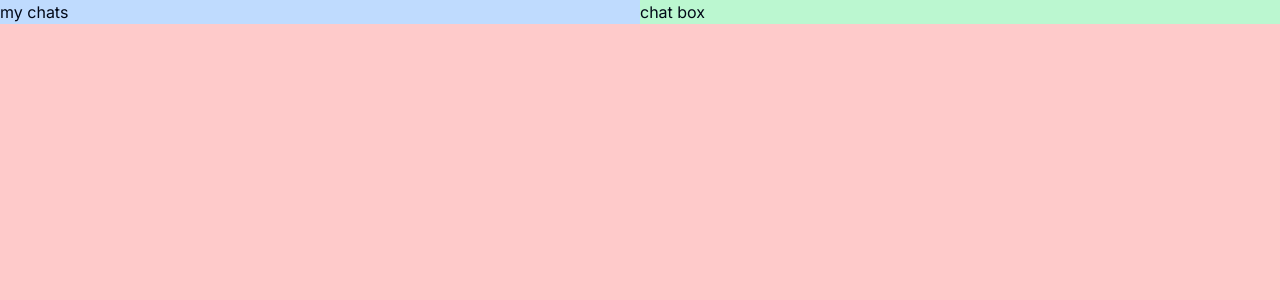
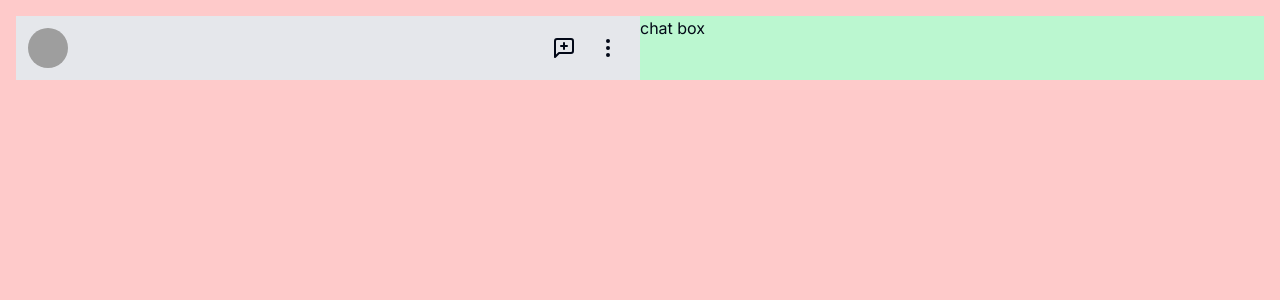
Before and after one commit to rahul4019/WAppConnect, a Next.js app: page /chats in a window 1280 px wide. Shown: the top 300 px of the page. Built offline with nearby package versions, Linux system fonts and the light colour scheme; grey boxes are pictures that could not be loaded.

Commit message:
Add header of mychat section

```diff
--- a/app/chats/page.tsx
+++ b/app/chats/page.tsx
@@ -1,14 +1,19 @@
 import { store } from '@/store';
 import Container from '@/components/ui/container';
+import MyChatHeader from '@/components/ui/MyChatHeader';
 
 export default async function Chats() {
   const userInfo = store.getState().user.userInfo;
 
   return (
-    <div className="flex min-h-screen  min-w-full flex-col bg-red-200">
+    <div className="flex min-h-screen  min-w-full flex-col bg-red-200 p-4">
       <Container>
         <div className="flex w-full justify-between">
-          <div className="hidden flex-1 bg-blue-200 md:flex">my chats</div>
+          {/* My chats section */}
+          <div className="hidden flex-1 bg-blue-200 md:flex">
+            <MyChatHeader />
+          </div>
+          {/* Chat box section */}
           <div className="flex-1 bg-green-200">chat box</div>
         </div>
       </Container>
--- /dev/null
+++ b/components/ui/MyChatHeader.tsx
@@ -0,0 +1,45 @@
+import { Avatar, AvatarFallback, AvatarImage } from '@/components/ui/avatar';
+import {
+  Tooltip,
+  TooltipContent,
+  TooltipProvider,
+  TooltipTrigger,
+} from '@/components/ui/tooltip';
+import { MessageSquarePlus, MoreVertical } from 'lucide-react';
+
+const MyChatHeader = () => {
+  return (
+    <div className="flex w-full items-center justify-between bg-gray-200 p-3">
+      <Avatar>
+        <AvatarImage src="https://github.com/shadcn.png" alt="@shadcn" />
+        <AvatarFallback>CN</AvatarFallback>
+      </Avatar>
+      <div className="bg-blue-20 flex gap-5 px-2">
+        {/* message icon */}
+        <TooltipProvider>
+          <Tooltip>
+            <TooltipTrigger>
+              <MessageSquarePlus />
+            </TooltipTrigger>
+            <TooltipContent>
+              <p>New chat</p>
+            </TooltipContent>
+          </Tooltip>
+        </TooltipProvider>
+        {/* menu icon */}
+        <TooltipProvider>
+          <Tooltip>
+            <TooltipTrigger>
+              <MoreVertical />
+            </TooltipTrigger>
+            <TooltipContent>
+              <p>Menu</p>
+            </TooltipContent>
+          </Tooltip>
+        </TooltipProvider>
+      </div>
+    </div>
+  );
+};
+
+export default MyChatHeader;
--- /dev/null
+++ b/components/ui/avatar.tsx
@@ -0,0 +1,50 @@
+"use client"
+
+import * as React from "react"
+import * as AvatarPrimitive from "@radix-ui/react-avatar"
+
+import { cn } from "@/lib/utils"
+
+const Avatar = React.forwardRef<
+  React.ElementRef<typeof AvatarPrimitive.Root>,
+  React.ComponentPropsWithoutRef<typeof AvatarPrimitive.Root>
+>(({ className, ...props }, ref) => (
+  <AvatarPrimitive.Root
+    ref={ref}
+    className={cn(
+      "relative flex h-10 w-10 shrink-0 overflow-hidden rounded-full",
+      className
+    )}
+    {...props}
+  />
+))
+Avatar.displayName = AvatarPrimitive.Root.displayName
+
+const AvatarImage = React.forwardRef<
+  React.ElementRef<typeof AvatarPrimitive.Image>,
+  React.ComponentPropsWithoutRef<typeof AvatarPrimitive.Image>
+>(({ className, ...props }, ref) => (
+  <AvatarPrimitive.Image
+    ref={ref}
+    className={cn("aspect-square h-full w-full", className)}
+    {...props}
+  />
+))
+AvatarImage.displayName = AvatarPrimitive.Image.displayName
+
+const AvatarFallback = React.forwardRef<
+  React.ElementRef<typeof AvatarPrimitive.Fallback>,
+  React.ComponentPropsWithoutRef<typeof AvatarPrimitive.Fallback>
+>(({ className, ...props }, ref) => (
+  <AvatarPrimitive.Fallback
+    ref={ref}
+    className={cn(
+      "flex h-full w-full items-center justify-center rounded-full bg-muted",
+      className
+    )}
+    {...props}
+  />
+))
+AvatarFallback.displayName = AvatarPrimitive.Fallback.displayName
+
+export { Avatar, AvatarImage, AvatarFallback }
--- /dev/null
+++ b/components/ui/tooltip.tsx
@@ -0,0 +1,30 @@
+"use client"
+
+import * as React from "react"
+import * as TooltipPrimitive from "@radix-ui/react-tooltip"
+
+import { cn } from "@/lib/utils"
+
+const TooltipProvider = TooltipPrimitive.Provider
+
+const Tooltip = TooltipPrimitive.Root
+
+const TooltipTrigger = TooltipPrimitive.Trigger
+
+const TooltipContent = React.forwardRef<
+  React.ElementRef<typeof TooltipPrimitive.Content>,
+  React.ComponentPropsWithoutRef<typeof TooltipPrimitive.Content>
+>(({ className, sideOffset = 4, ...props }, ref) => (
+  <TooltipPrimitive.Content
+    ref={ref}
+    sideOffset={sideOffset}
+    className={cn(
+      "z-50 overflow-hidden rounded-md border bg-popover px-3 py-1.5 text-sm text-popover-foreground shadow-md animate-in fade-in-0 zoom-in-95 data-[state=closed]:animate-out data-[state=closed]:fade-out-0 data-[state=closed]:zoom-out-95 data-[side=bottom]:slide-in-from-top-2 data-[side=left]:slide-in-from-right-2 data-[side=right]:slide-in-from-left-2 data-[side=top]:slide-in-from-bottom-2",
+      className
+    )}
+    {...props}
+  />
+))
+TooltipContent.displayName = TooltipPrimitive.Content.displayName
+
+export { Tooltip, TooltipTrigger, TooltipContent, TooltipProvider }
--- a/package.json
+++ b/package.json
@@ -10,10 +10,12 @@
     "lint": "next lint"
   },
   "dependencies": {
+    "@radix-ui/react-avatar": "^1.0.4",
     "@radix-ui/react-label": "^2.0.2",
     "@radix-ui/react-slot": "^1.0.2",
     "@radix-ui/react-tabs": "^1.0.4",
     "@radix-ui/react-toast": "^1.1.4",
+    "@radix-ui/react-tooltip": "^1.0.7",
     "@reduxjs/toolkit": "^1.9.5",
     "@types/bcrypt": "^5.0.0",
     "@types/dotenv": "^8.2.0",
```
Also changed, not shown: 1 other file (tests, documents, lock files or other folders).
